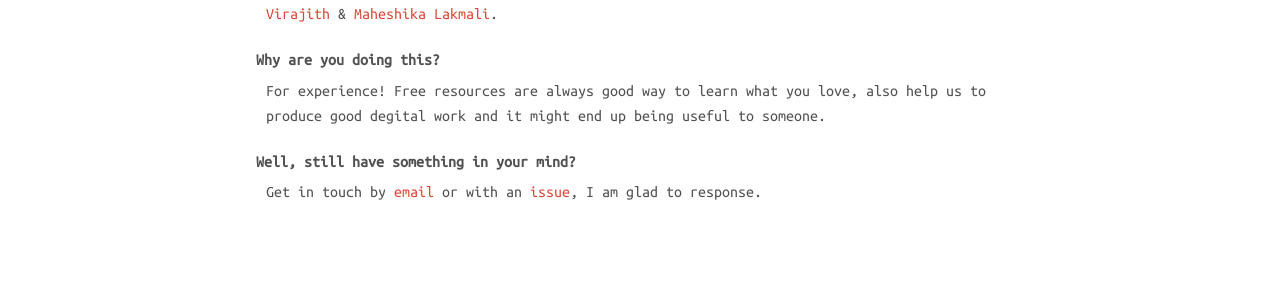
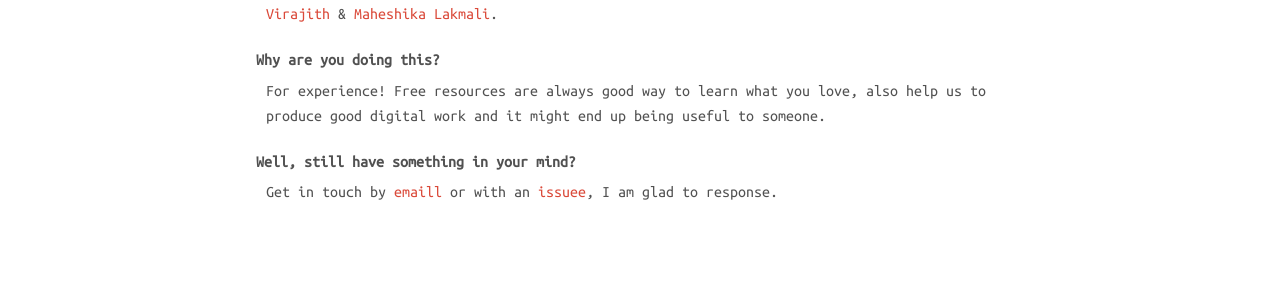
Before and after one commit to gayanvirajith/harmony, a Jekyll site: the page built from faq.md, in a window 1280 px wide. Shown: the part 386-686 px from the top of the page. Built offline with Jekyll 4.4.1, drawn with Linux system fonts in a browser that asks for light colours; nearby versions of some CDN libraries.

```diff
--- a/faq.md
+++ b/faq.md
@@ -7,7 +7,7 @@
 : Harmony is a free jekyll theme, for bloggers who love jekyll. Designed and build by [Gayan Virajith](http://gayanvirajith.github.io) & [Maheshika Lakmali](http://maheshikalakmali.github.io).
 
 Why are you doing this?
-: For experience! Free resources are always good way to learn what you love, also help us to produce good degital work and it might end up being useful to someone.
+: For experience! Free resources are always good way to learn what you love, also help us to produce good digital work and it might end up being useful to someone.
 
 Well, still have something in your mind?
-: Get in touch by [email](gayanvirajith@gmail.com) or with an [issue](https://github.com/web-create/harmony/issues/new), I am glad to response.
+: Get in touch by [emaill](gayanvirajith@gmail.com) or with an [issuee](https://github.com/web-create/harmony/issues/new), I am glad to response.
```
